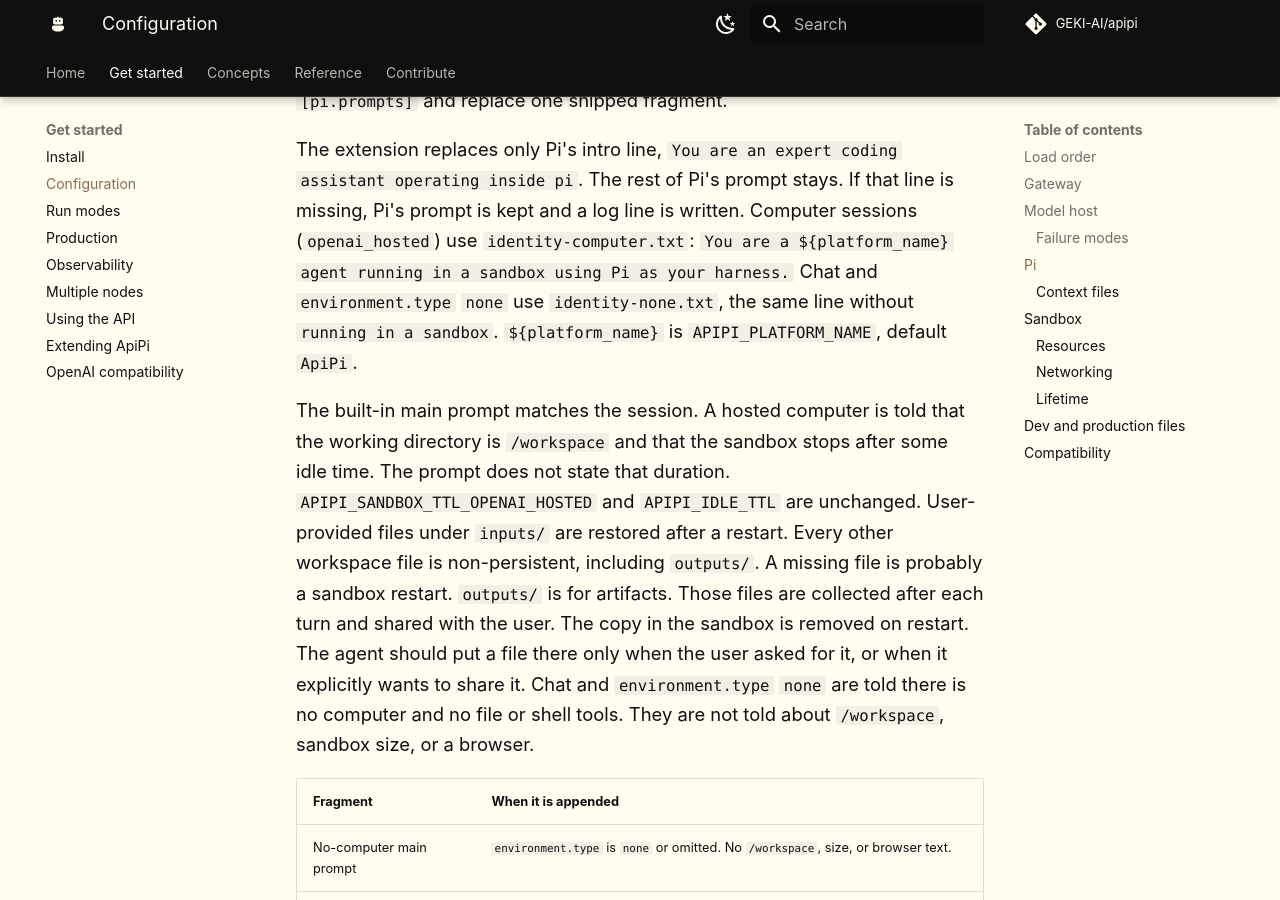
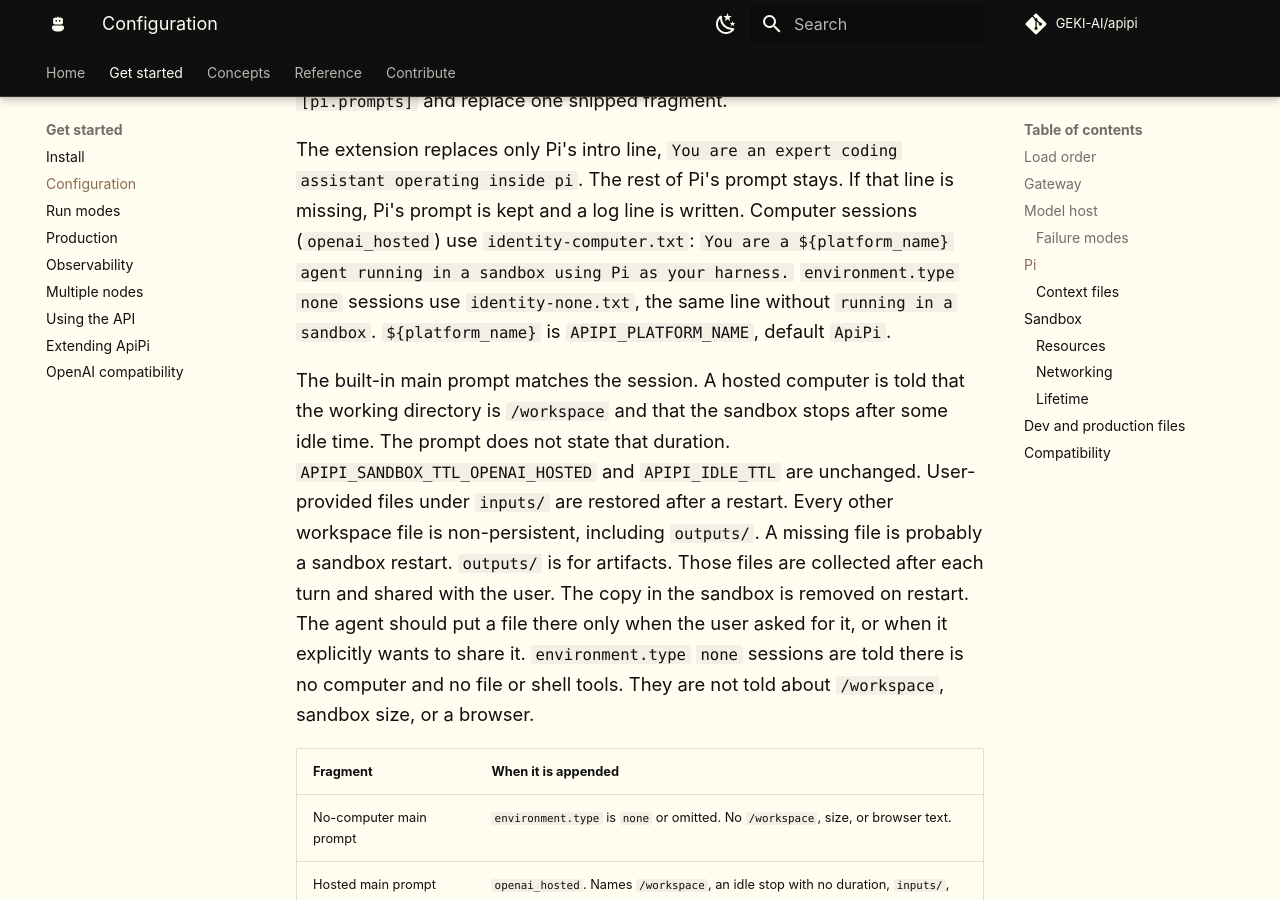
Before and after one commit to GEKI-AI/apipi, an MkDocs documentation site: the page built from docs/config.md, in a window 1280 px wide and 900 px high, scrolled down 19605 px. Built offline with MkDocs 1.6.1 and Material for MkDocs 9.7.7, drawn with Linux system fonts in a browser that asks for light colours; comment, search, counter and statistics services are not loaded.

Commit message:
Address review on #462: docs leftovers, pick kind only, host spawn metrics
- Reword docs/auth, concepts, config, and api for environment.type=none
  with no chat facade wording.
- WorkerHub.pick takes kind only; the run_mode alias is gone.
- PiPool._observe_pi_spawn counts errors only for env_type none, so a
  failed microVM spawn on a none,microvm worker no longer counts as a
  host spawn; ok path still keys off proc.vm_id. Tests cover both.

```diff
--- a/docs/config.md
+++ b/docs/config.md
@@ -476,8 +476,8 @@ assistant operating inside pi`. The rest of Pi's prompt stays. If that
 line is missing, Pi's prompt is kept and a log line is written.
 Computer sessions (`openai_hosted`) use
 `identity-computer.txt`: `You are a ${platform_name} agent running in a
-sandbox using Pi as your harness.` Chat and `environment.type` `none`
-use `identity-none.txt`, the same line without `running in a sandbox`.
+sandbox using Pi as your harness.` `environment.type` `none`
+sessions use `identity-none.txt`, the same line without `running in a sandbox`.
 `${platform_name}` is `APIPI_PLATFORM_NAME`, default `ApiPi`.
 
 The built-in main prompt matches the session. A hosted computer is
@@ -490,8 +490,8 @@ A missing file is probably a sandbox restart. `outputs/` is for
 artifacts. Those files are collected after each turn and shared with
 the user. The copy in the sandbox is removed on restart. The agent
 should put a file there only when the user asked for it, or when it
-explicitly wants to share it. Chat and
-`environment.type` `none` are told there is no computer and no file or
+explicitly wants to share it. `environment.type`
+`none` sessions are told there is no computer and no file or
 shell tools. They are not told about `/workspace`, sandbox size, or a
 browser.
 
```
Also changed, not shown: docs/api.md (+1 -1 lines), docs/auth.md (+4 -3 lines), docs/concepts.md (+3 -3 lines), 3 other files.
